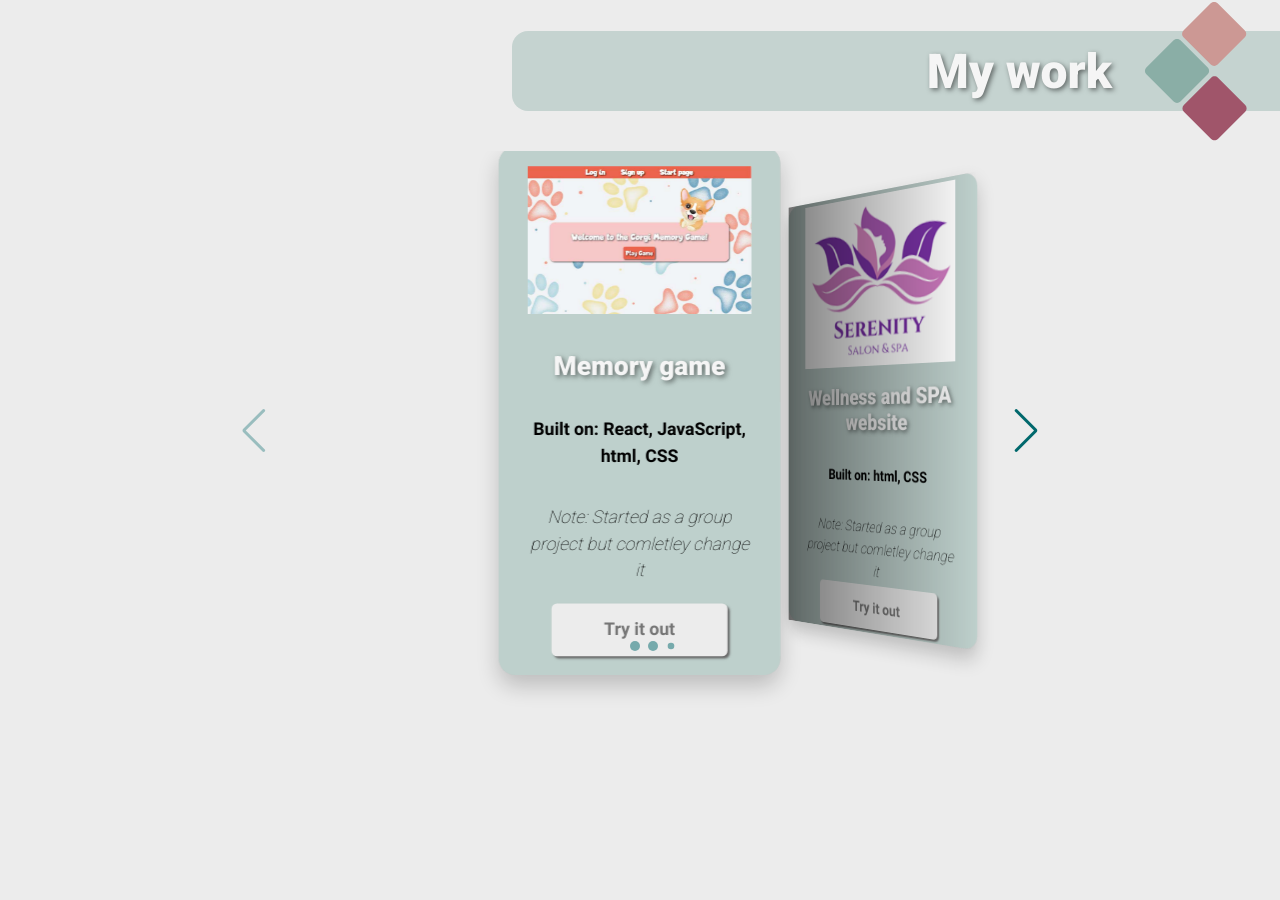
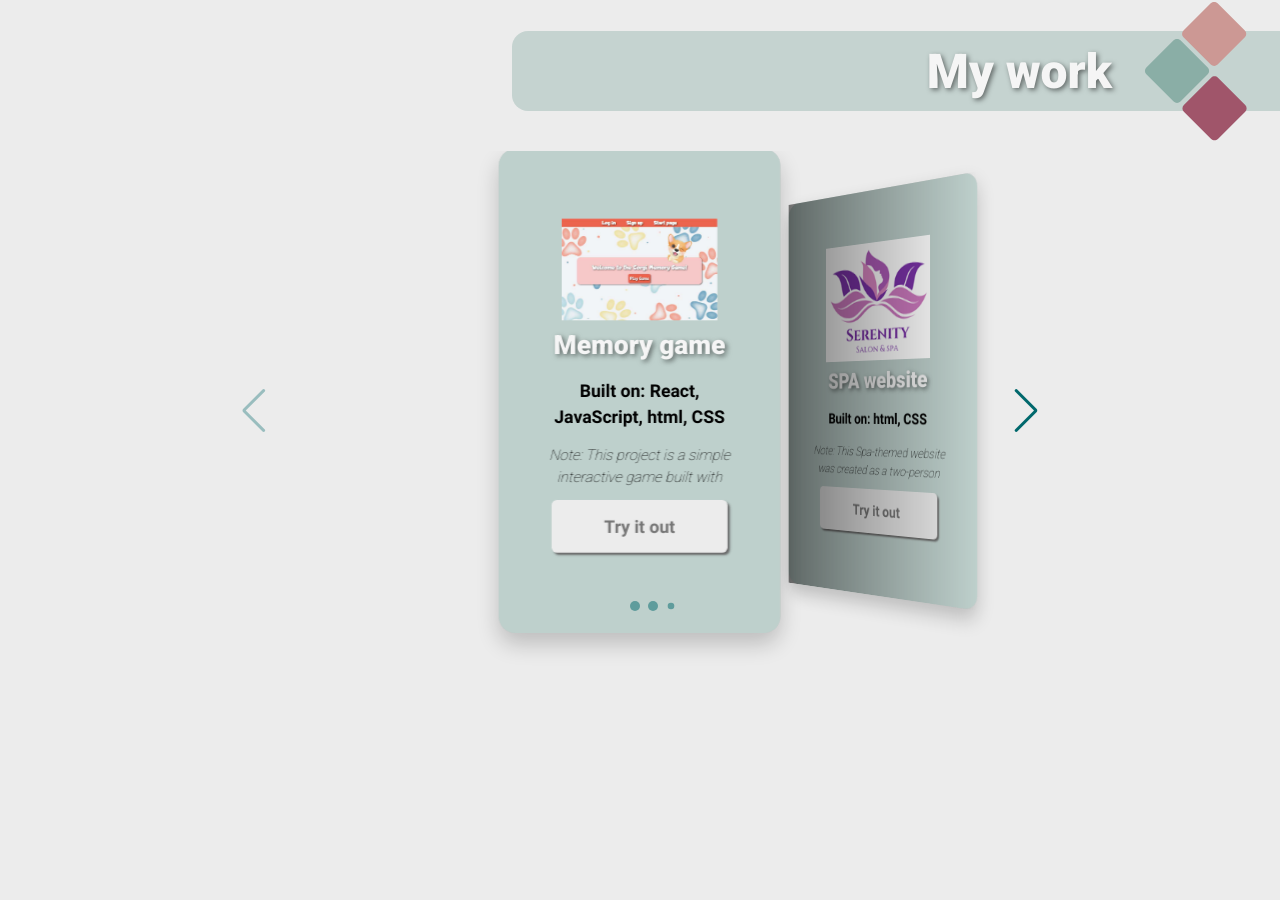
Before and after one commit to angemiJR/Portfolio, a React (Vite) app: page / in a window 1280 px wide. Shown: the part 1865-2765 px from the top of the page. Built offline with nearby package versions, Linux system fonts and the light colour scheme.

Commit message:
work page done

```diff
--- a/src/assets/pages/Work.jsx
+++ b/src/assets/pages/Work.jsx
@@ -55,23 +55,39 @@ function Work() {
                         <SwiperSlide>
                             <Work_chapter tittle="Memory game"
                                 built_on="React, JavaScript, html, CSS"
-                                        note="Started as a group project but comletley change it"
+                                note="This project is a simple interactive game built
+                                         with HTML, CSS, JavaScript, and React. It includes
+                                         user authentication with local storage, API integration
+                                          for dynamic content, and is designed for larger
+                                          screens only. The game has been completely reconstructed
+                                          from the original,
+                                                enhancing both functionality and appearance."
                                 img={Corgi}
                                 url="https://game.njufkica.com/" />
                         </SwiperSlide>
 
                         <SwiperSlide>
-                        <Work_chapter tittle="Wellness and SPA website"
+                            <Work_chapter tittle="SPA website"
                                 built_on="html, CSS"
-                                        note="Started as a group project but comletley change it"
+                                note="This Spa-themed website was created
+                                 as a two-person project and includes four
+                                 pages: Landing Page, About Us/Our Products,
+                                 Gallery, and Contact Us. It features hover
+                                 effects, navigation, form validation,
+                                and a consistent design."
                                 img={Spa}
                                 url="https://angemijr.github.io/wellness-site/index.html" />
                         </SwiperSlide>
                         <SwiperSlide>
 
-                        <Work_chapter tittle="Windmill animation"
+                            <Work_chapter tittle="CSS animation"
                                 built_on="html, CSS"
-                                        note="Started as a group project but comletley change it"
+                                note="This project is an animated event
+                                invitation website using HTML and CSS.
+                                It includes CSS transitions, keyframe animations,
+                                 and an external animation library (Animate.css).
+                                 Additionally, it features at least two SVG graphics,
+                                 one inline and one linked externally."
                                 img={Animation}
                                 url="https://angemijr.github.io/css_animation/" />
 
@@ -79,7 +95,9 @@ function Work() {
                         <SwiperSlide>
                             <Work_chapter tittle="Genesis website"
                                 built_on="html, CSS, SaSS"
-                                        note="Started as a group project but comletley change it"
+                                note="This project is a recreation of the Genesis
+                                portfolio Figma file using HTML and Sass.
+                                It consists of three linked pages with navigation."
                                 img={Sass}
                                 url="https://angemijr.github.io/SASS/index.html" />
                         </SwiperSlide>
--- a/src/assets/styles/Work.css
+++ b/src/assets/styles/Work.css
@@ -34,3 +34,22 @@
 #work .chapter_right{
     height: 15vh;
 }
+
+
+@media (min-width: 1901px) {
+
+    .container5 {
+        width: 80vw;
+        height: auto;  /* Allow height to grow dynamically */
+        min-height: 70vh;  /* Optional: Ensure it's at least 70vh */
+        margin-bottom: 1em;
+        display: flex;
+        justify-content: center;
+        align-items: center;
+        align-self: center;
+
+        /* border: 1px solid blue; */
+    }
+
+
+}
--- a/src/assets/styles/Work_chapter.css
+++ b/src/assets/styles/Work_chapter.css
@@ -1,30 +1,31 @@
 @import "../styles/fonts.css";
 
 
-.Works_container{
+.Works_container {
     width: 20vw;
     max-width: 18em;
     min-width: 14em;
-    height: 60vh;
+    height: 55vh;
     max-height: 40em;
-    min-height: 20em;
-    background-color: rgba(189, 236, 226, 0.4) ;
+    min-height: 25em;
+    padding: 10px;
+    background-color: rgba(189, 236, 226, 0.4);
     border-radius: 15px;
     display: flex;
     flex-direction: column;
     align-items: center;
-    justify-content: space-evenly;
+    justify-content: center;
     overflow: scroll;
 
 }
 
-.picture{
-    width: 80%;
+.picture {
+    width: 60%;
     height: auto;
-    margin-bottom: 1em;
+    margin-bottom: 0.5em;
 }
 
-.tittle{
+.tittle {
     font-family: "Roboto_Black";
     font-size: 1.5em;
     color: whitesmoke;
@@ -36,31 +37,34 @@
     font-family: "Roboto_Bold";
     font-size: 1em;
     line-height: 1.5;
-    margin-top: 2em;
+    margin-top: 1em;
     text-align: center;
 }
 
-.note{
+.note {
     width: 100%;
     min-height: 2em;
+    max-height: 3em;
     font-family: "Roboto_Thin";
-    font-size: 1em;
+    font-size: 10pt;
     line-height: 1.5;
-    margin-top: 2em;
+    margin-top: 1em;
     text-align: center;
-    overflow: scroll;
+    overflow-x: hidden;
+    overflow-y: scroll;
 
 }
 
 
-.work_text_box{
+.work_text_box {
     width: 80%;
 }
 
 .try {
     width: 10em;
     height: 3em;
-    background-color:#ececec;
+    margin: 10px;
+    background-color: #ececec;
     border-radius: 5px;
     border: none;
     font-family: "Roboto_Bold";
@@ -74,3 +78,31 @@
     transform: scale(1.2);
     font-size: 1em;
 }
+
+@media (min-width: 1901px) {
+    .Works_container {
+        max-width: 24em;
+    }
+
+    .tittle {
+        font-size: 2em;
+
+    }
+    .built_on {
+
+        font-size: 1.5em;
+
+    }
+
+    .note {
+
+        max-height: 4.5em;
+        font-size: 12pt;
+
+    }
+    .try {
+
+        margin-top: 30px;
+    }
+
+}
--- a/src/assets/styles/Work_slider.css
+++ b/src/assets/styles/Work_slider.css
@@ -41,7 +41,8 @@
 .swiper-pagination {
     position: relative !important;
     bottom: 10px !important;
-    /* border: 1px solid black; */
+    width: 80px !important;
+
 }
 
 
@@ -78,3 +79,18 @@
     color: rgba(137, 173, 165, 0.4) !important;
     /* Different color on hover */
 }
+
+
+@media (min-width: 1901px) {
+
+    .carousel-container {
+        width: 80% !important;
+
+    }
+
+    .swiper-container {
+        width: 70% !important;
+    }
+
+
+}
```
Lines whose indentation alone changed are shown as unchanged.
